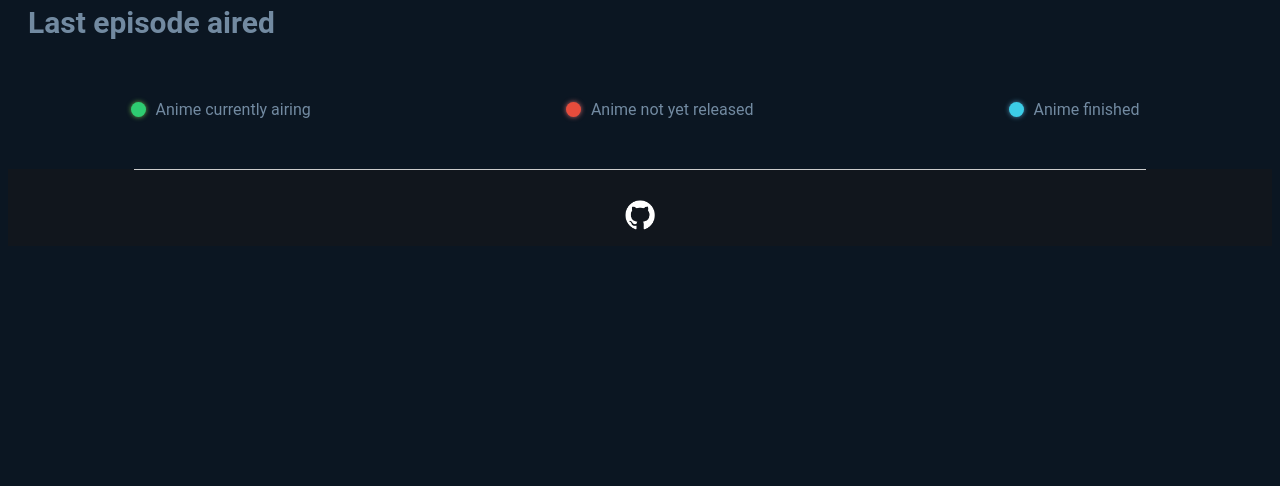
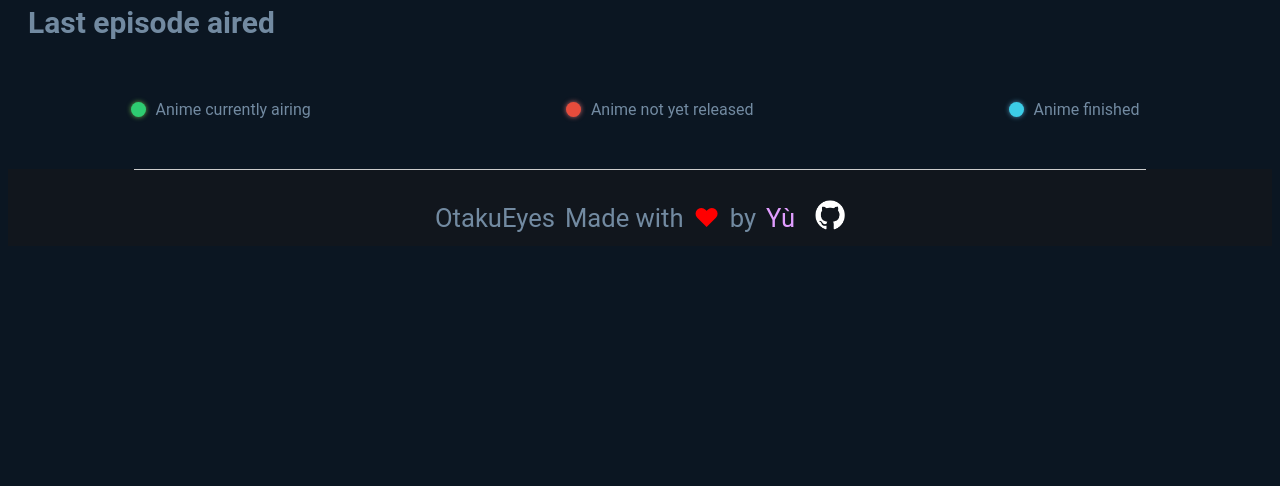
Before and after one commit to YuToutCourt/OtakuEyes, a Flask app: page / in a window 1280 px wide. Shown: the part 133-619 px from the top of the page. Run offline with Flask 3, Linux system fonts and the light colour scheme; data that the repository does not hold is empty.

Commit message:
update footer

```diff
--- a/static/css/main.css
+++ b/static/css/main.css
@@ -314,3 +314,13 @@ article {
 #random_anime:hover {
     background-color: rgb(47, 131, 177);
 }
+
+.about {
+    align-items: center;
+    display: flex;
+    justify-content: center;
+}
+
+.about p {
+    margin: 10px;
+}
--- a/templates/base.html
+++ b/templates/base.html
@@ -61,7 +61,12 @@
         </div>
         <footer>
             <hr>
-            <a href="https://github.com/YuToutCourt/OtakuEyes-Flask"><img src="{{ url_for('static', filename='image/github.png') }}" alt="GitHub logo"></a>
+            <div class="about">
+                <p>OtakuEyes</p>
+                Made with <p style="color: red; --darkreader-inline-color:#ff1a1a;" data-darkreader-inline-color="">♥</p>
+                by <p style="color: rgb(225, 157, 255); --darkreader-inline-color:#da87ff;" data-darkreader-inline-color="">Yù</p>
+                <a href="https://github.com/YuToutCourt/OtakuEyes-Flask"><img src="{{ url_for('static', filename='image/github.png') }}" alt="GitHub logo"></a>
+            </div>
         </footer>
     </body>
 </html>
```
